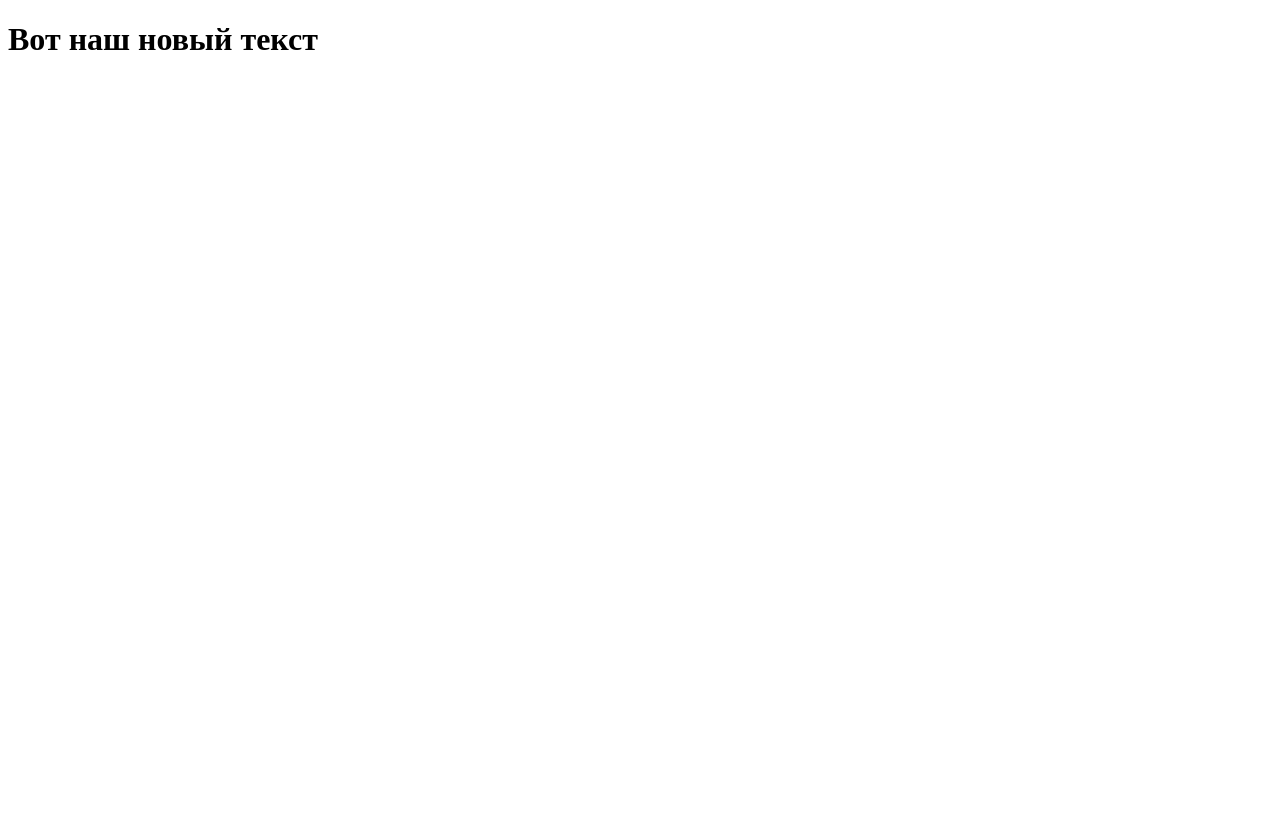
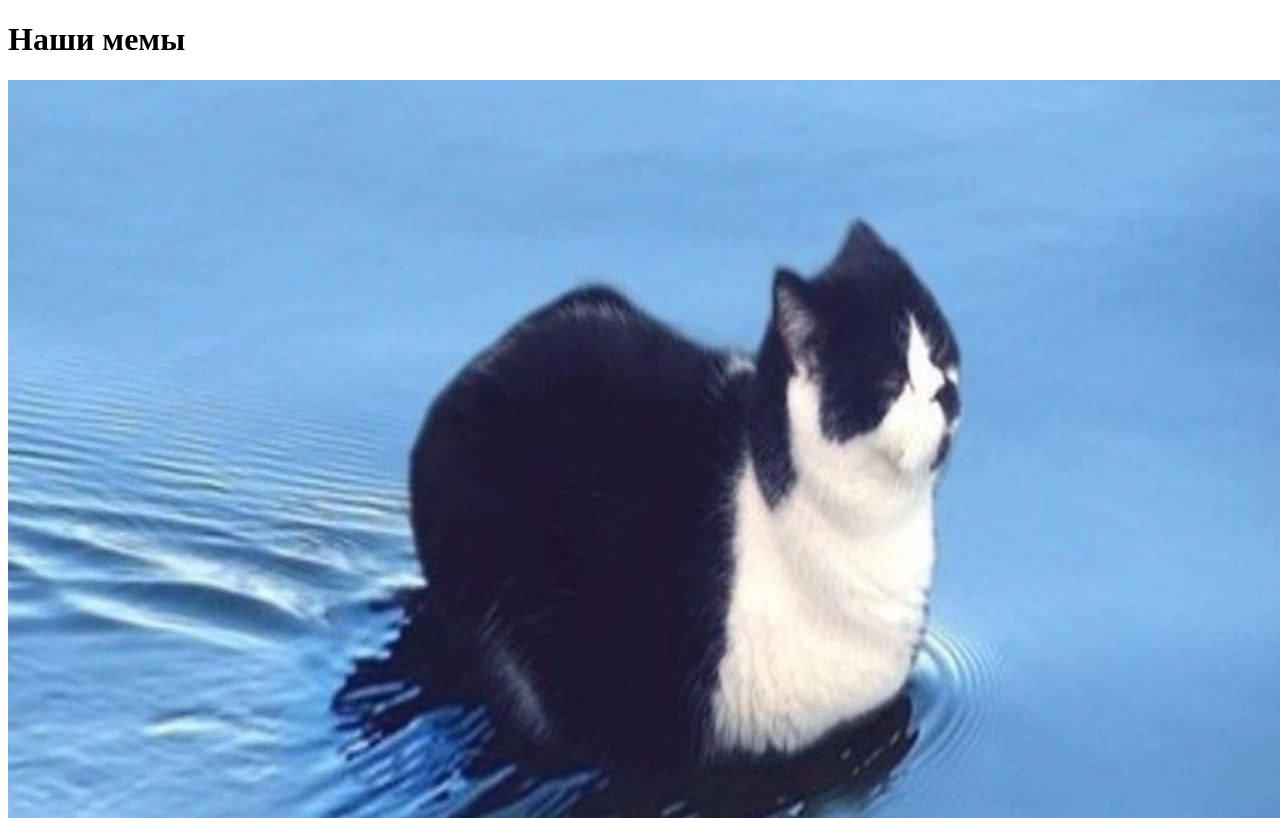
Before and after one commit to ofitser/memes, a plain HTML site: page index.html in a window 1280 px wide. Shown: the top 818 px of the page. Drawn offline with Linux system fonts and the light colour scheme.

Commit message:
add: memes

```diff
--- a/index.html
+++ b/index.html
@@ -6,6 +6,7 @@
     <title>Document</title>
   </head>
   <body>
-    <h1>Вот наш новый текст</h1>
+    <h1>Наши мемы</h1>
+    <img src="./img/kotik.jpg" alt="Котик">
   </body>
 </html>
```
Also changed, not shown: img/kotik.jpg (added).
